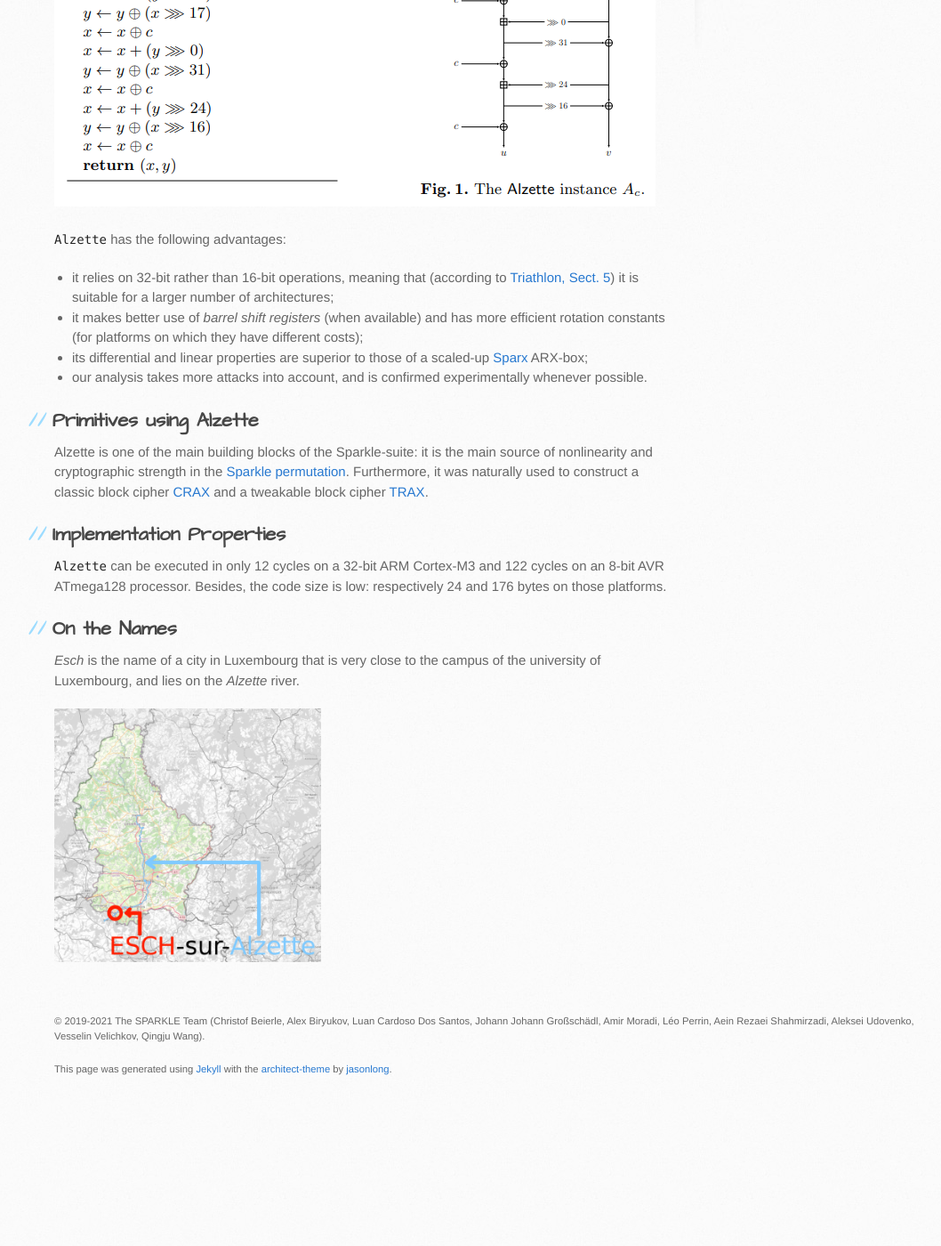
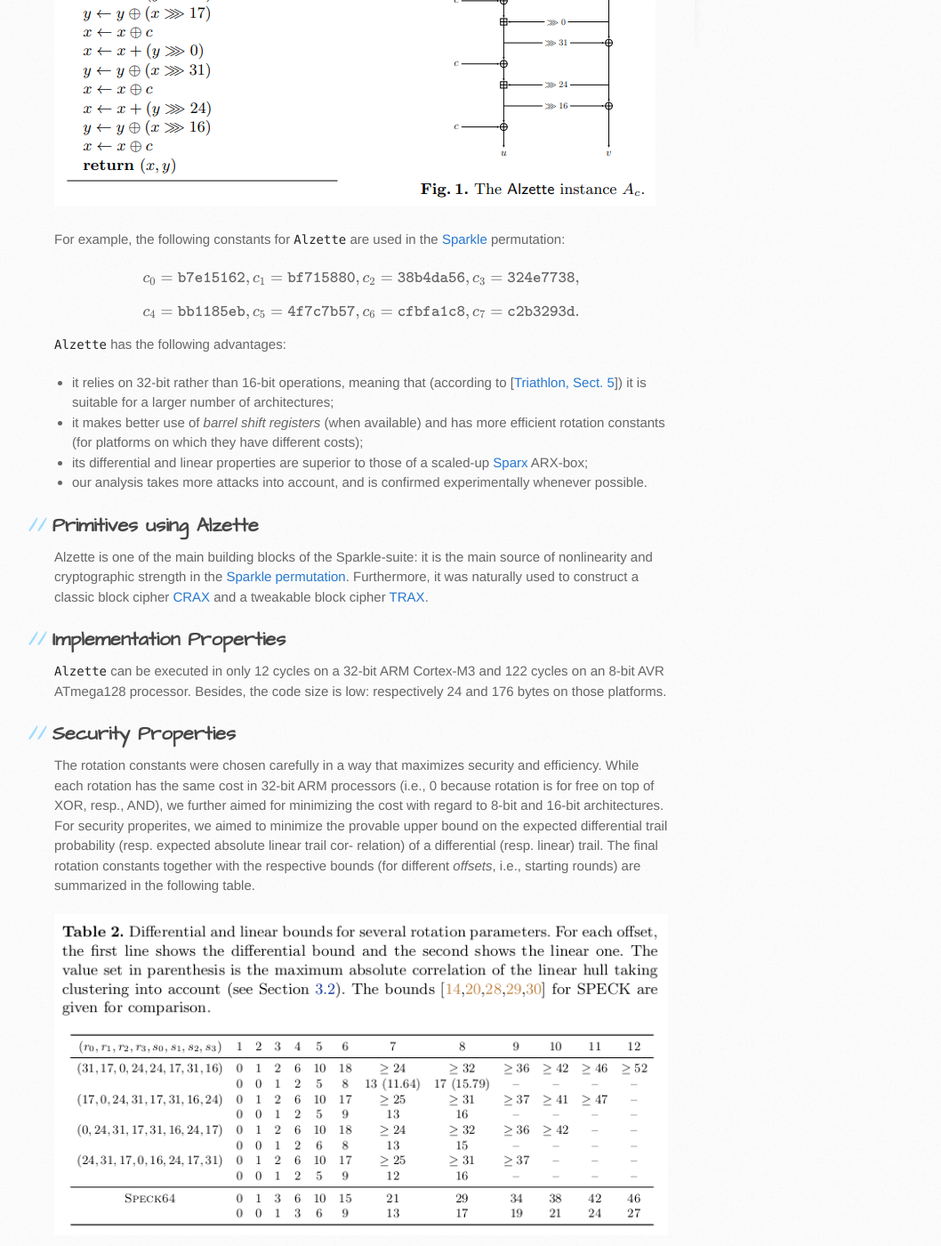
Before and after one commit to sparkle-lwc/sparkle-lwc.github.io, a Jekyll site: the page built from prim_alzette.markdown, in a window 1280 px wide and 1400 px high, scrolled down 731 px. Shown: the whole window at 89% size, without its empty margins (89-1147 px from the left). Built offline with Jekyll 4.4.1, drawn with Linux system fonts in a browser that asks for light colours; nearby versions of some CDN libraries; before the commit the page ends 1961 px from its top, so only the background shows below that; some of the changed text lies outside the part shown.

Commit message:
more Alzette

```diff
--- a/prim_alzette.markdown
+++ b/prim_alzette.markdown
@@ -10,12 +10,22 @@ is_primitive: true
 `Alzette` is parametrized by a 32-bit constant $$c$$, used 4 times in the structure.
 The figures below represent the `Alzette` structure. We remind that the addition is done modulo $$2^{32}$$.
 
-<img src="/assets/alzette-alg-fig.png" alt="The `Alzette` transformation">
+<img src="/assets/alzette-alg-fig.png" alt="The `Alzette` transformation" />
+
+For example, the following constants for `Alzette` are used in the [Sparkle](/sparkle) permutation:
+
+$$
+c_0 = \mathtt{b7e15162}, c_1 = \mathtt{bf715880}, c_2 = \mathtt{38b4da56}, c_3 = \mathtt{324e7738},
+$$
+
+$$
+c_4 = \mathtt{bb1185eb}, c_5 = \mathtt{4f7c7b57}, c_6 = \mathtt{cfbfa1c8}, c_7 = \mathtt{c2b3293d}.
+$$
 
 `Alzette` has the following advantages:
 
 - it relies on 32-bit rather than 16-bit operations, meaning that (according to
-[Triathlon, Sect. 5](https://link.springer.com/article/10.1007/s13389-018-0193-x)) it is suitable for a larger number of architectures;
+[[Triathlon, Sect. 5](https://link.springer.com/article/10.1007/s13389-018-0193-x)]) it is suitable for a larger number of architectures;
 - it makes better use of *barrel shift registers* (when available) and has more
 efficient rotation constants (for platforms on which they have different costs);
 - its differential and linear properties are superior to those of a scaled-up
@@ -33,8 +43,19 @@ Alzette is one of the main building blocks of the Sparkle-suite: it is the main
 32-bit ARM Cortex-M3 and 122 cycles on an 8-bit AVR ATmega128 processor.
 Besides, the code size is low: respectively 24 and 176 bytes on those platforms.
 
+## Security Properties
+
+The rotation constants were chosen carefully in a way that maximizes security and efficiency. While each rotation has the same cost in 32-bit ARM processors (i.e., 0 because rotation is for free on top of XOR, resp., AND), we further aimed for minimizing the cost with regard to 8-bit and 16-bit architectures. For security properites, we aimed to minimize the provable upper bound on the
+expected differential trail probability (resp. expected absolute linear trail cor-
+relation) of a differential (resp. linear) trail. The final rotation constants together with the respective bounds (for different *offsets*, i.e., starting rounds) are summarized in the following table.
+
+<img src="/assets/alzette-bounds.png" alt="The `Alzette` transformation" />
+
+Besides having strong resistance against linear and differential attacks, `Alzette` was checked for invariant subspaces, nonlinear invariants, bit-based division property propagation, and linearization attacks. The analysis showed that these attacks methods have little strength against `Alzette`. For more details, we refer to the documentation ([extended Alzette paper](https://ia.cr/2019/1378), [Sparkle-suite specification](/assets/sparkle-specification-latest.pdf)).
+
+
 ## On the Names
 
-*Esch* is the name of a city in Luxembourg that is very close to the campus of the university of Luxembourg, and lies on the *Alzette* river.
+*Esch* is the name of a city in Luxembourg that is very close to the campus of the [University of Luxembourg](https://wwwen.uni.lu/), and lies on the *Alzette* river.
 
-<img src="/assets/alzette-desature-esch.png" width="300" alt="Map of Luxembourg">
+<img src="/assets/alzette-desature-esch.png" width="300" alt="Map of Luxembourg" />
```
Also changed, not shown: assets/alzette-bounds.png (added), 1 other file.
